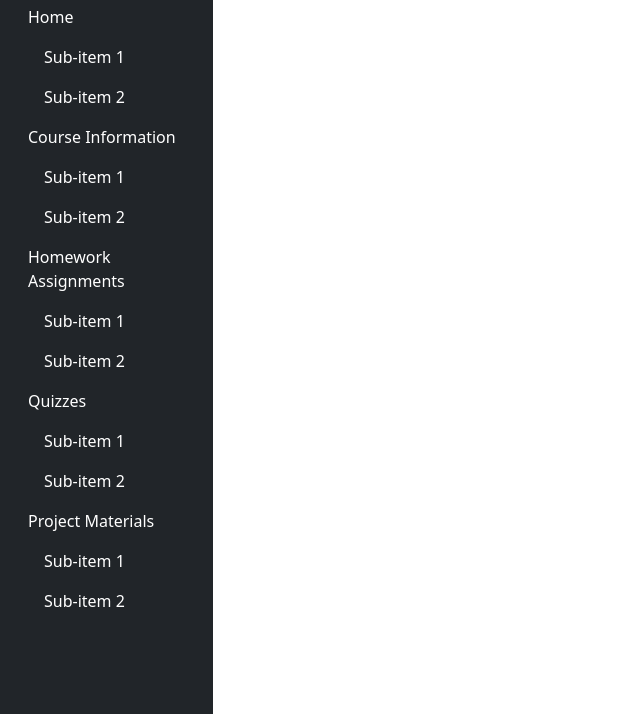
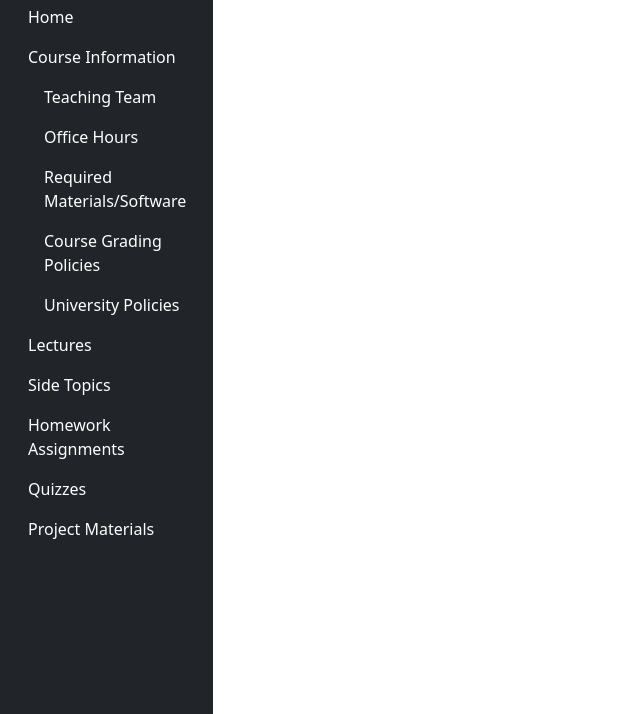
Before and after one commit to UCBA-ENED1120/ucba-ened1120.github.io, a plain HTML site: page index.html in a window 1280 px wide. Both pictures are taken after a click on the button "Course Information". Shown: the part 86-800 px from the top of the page, without its empty margins (0-640 px from the left). Drawn offline with nearby package versions, Linux system fonts and the light colour scheme.

Commit message:
added html files for first part of navigation; started improvements to navbar for easier use

```diff
--- a/index.css
+++ b/index.css
@@ -6,6 +6,7 @@
 
 .sidebar {
     height: 100vh;
+    overflow-y: auto;
 }
 
 .sidebar a {
--- a/index.html
+++ b/index.html
@@ -16,8 +16,39 @@
                         <img src="UC_CEAS.png" alt="UC CEAS Logo" style="max-width: 100%; background-color: white;">
                         <ul class="nav flex-column">
                             <li class="nav-item"></li>
+                                <a class="nav-link" href="index.html">
+                                    Home
+                                </a>
+                            </li>
+
+                            <li class="nav-item"></li>
+                                <a class="nav-link" data-bs-toggle="collapse" href="#CourseInfo" role="button" aria-expanded="false" aria-controls="CourseInfo">
+                                    Course Information
+                                </a>
+                                <div class="collapse" id="CourseInfo">
+                                    <ul class="nav flex-column ms-3">
+                                        <li class="nav-item">
+                                            <a class="nav-link" href="teaching-team.html">Teaching Team</a>
+                                        </li>
+                                        <li class="nav-item">
+                                            <a class="nav-link" href="office-hours.html">Office Hours</a>
+                                        </li>
+                                        <li class="nav-item">
+                                            <a class="nav-link" href="materials.html">Required Materials/Software</a>
+                                        </li>
+                                        <li class="nav-item">
+                                            <a class="nav-link" href="grading.html">Course Grading Policies</a>
+                                        </li>
+                                        <li class="nav-item">
+                                            <a class="nav-link" href="uc-policy.html">University Policies</a>
+                                        </li>
+                                    </ul>
+                                </div>
+                            </li>
+
+                            <li class="nav-item"></li>
                                 <a class="nav-link" data-bs-toggle="collapse" href="#collapseExample" role="button" aria-expanded="false" aria-controls="collapseExample">
-                                    Home
+                                    Lectures
                                 </a>
                                 <div class="collapse" id="collapseExample">
                                     <ul class="nav flex-column ms-3">
@@ -33,7 +64,7 @@
 
                             <li class="nav-item"></li>
                                 <a class="nav-link" data-bs-toggle="collapse" href="#collapseExample" role="button" aria-expanded="false" aria-controls="collapseExample">
-                                    Course Information
+                                    Side Topics
                                 </a>
                                 <div class="collapse" id="collapseExample">
                                     <ul class="nav flex-column ms-3">
```
Also changed, not shown: grading.html (added), materials.html (added), office-hours.html (added), teaching-team.html (added), uc-policy.html (added).
